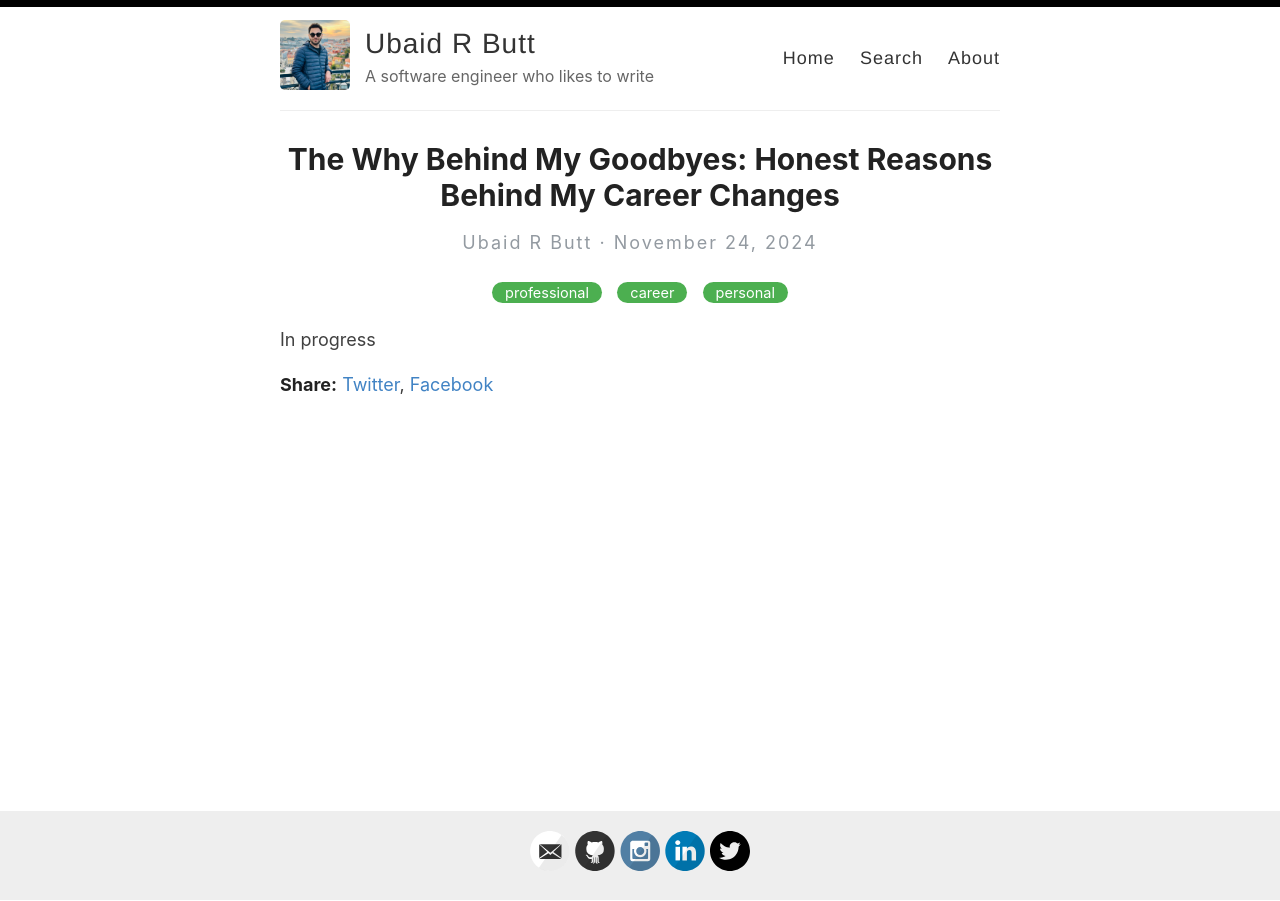
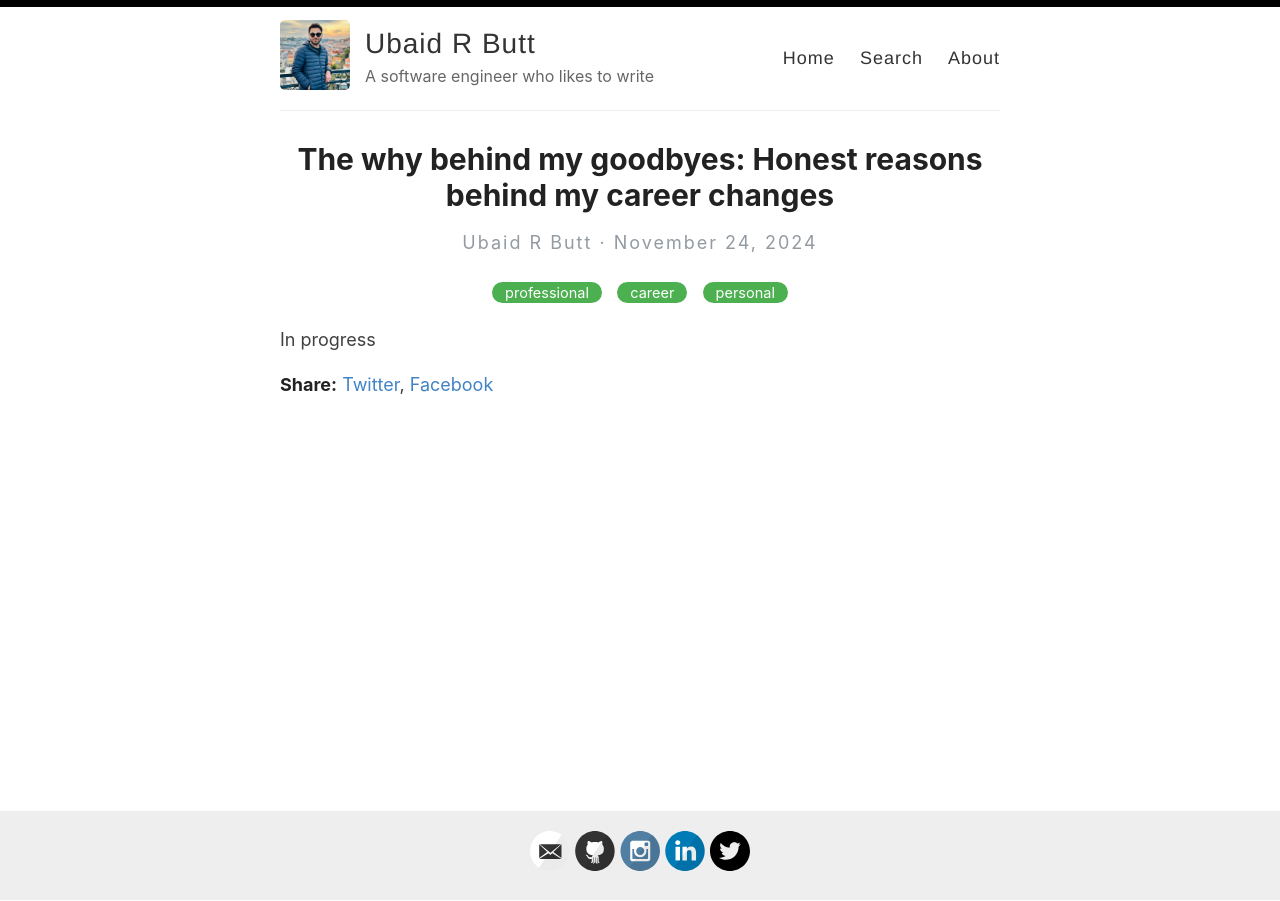
Before and after one commit to Ubaidbutt/ubaidbutt.github.io, a Jekyll site: the page built from _posts/2024-11-24-job-change.md, in a window 1280 px wide. Built offline with Jekyll 4.4.1, drawn with Linux system fonts in a browser that asks for light colours.

Commit message:
Update 2024-11-24-job-change.md

```diff
--- a/_posts/2024-11-24-job-change.md
+++ b/_posts/2024-11-24-job-change.md
@@ -1,6 +1,6 @@
 ---
 layout: post
-title: "The Why Behind My Goodbyes: Honest Reasons Behind My Career Changes"
+title: "The why behind my goodbyes: Honest reasons behind my career changes"
 categories: [professional, career, personal]
 ---
 
```
